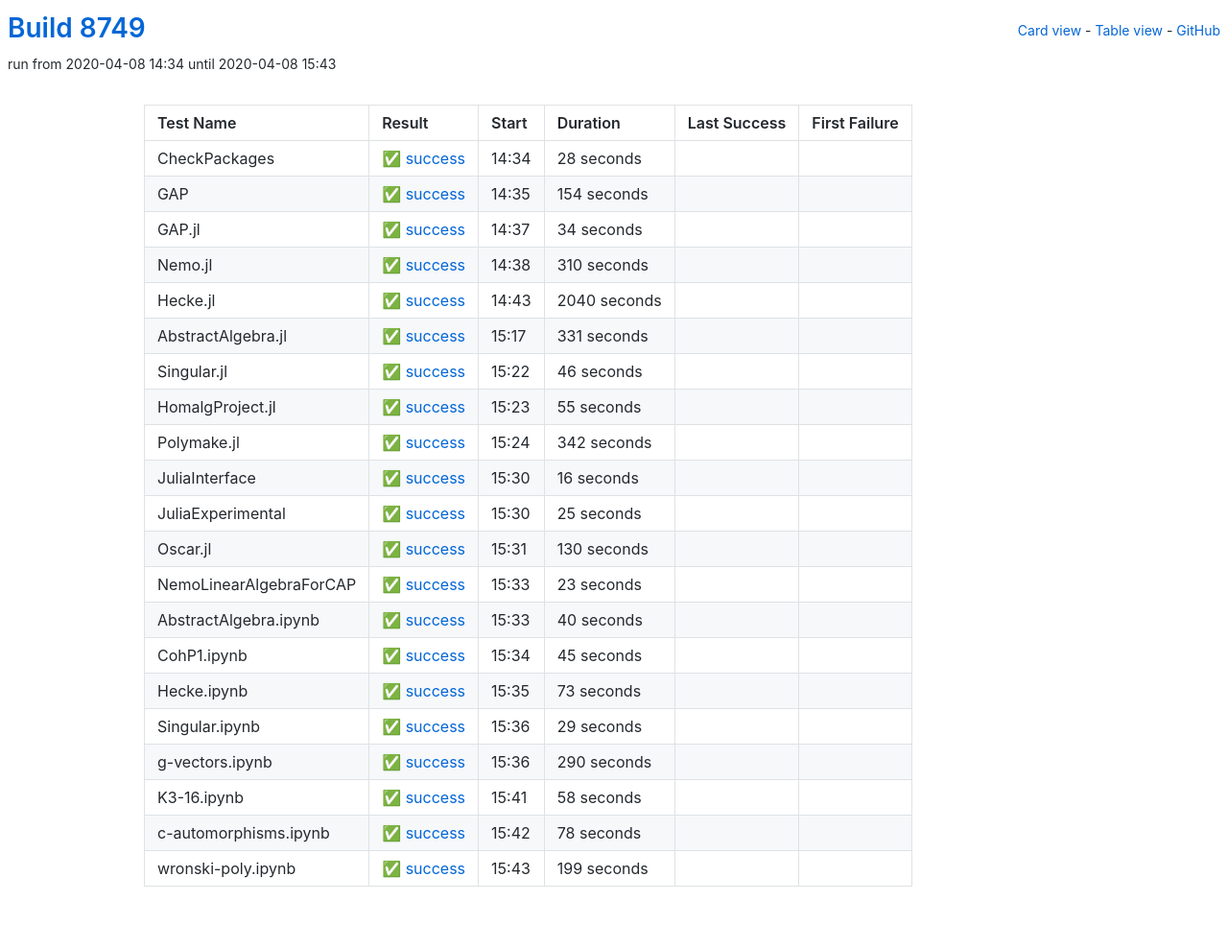
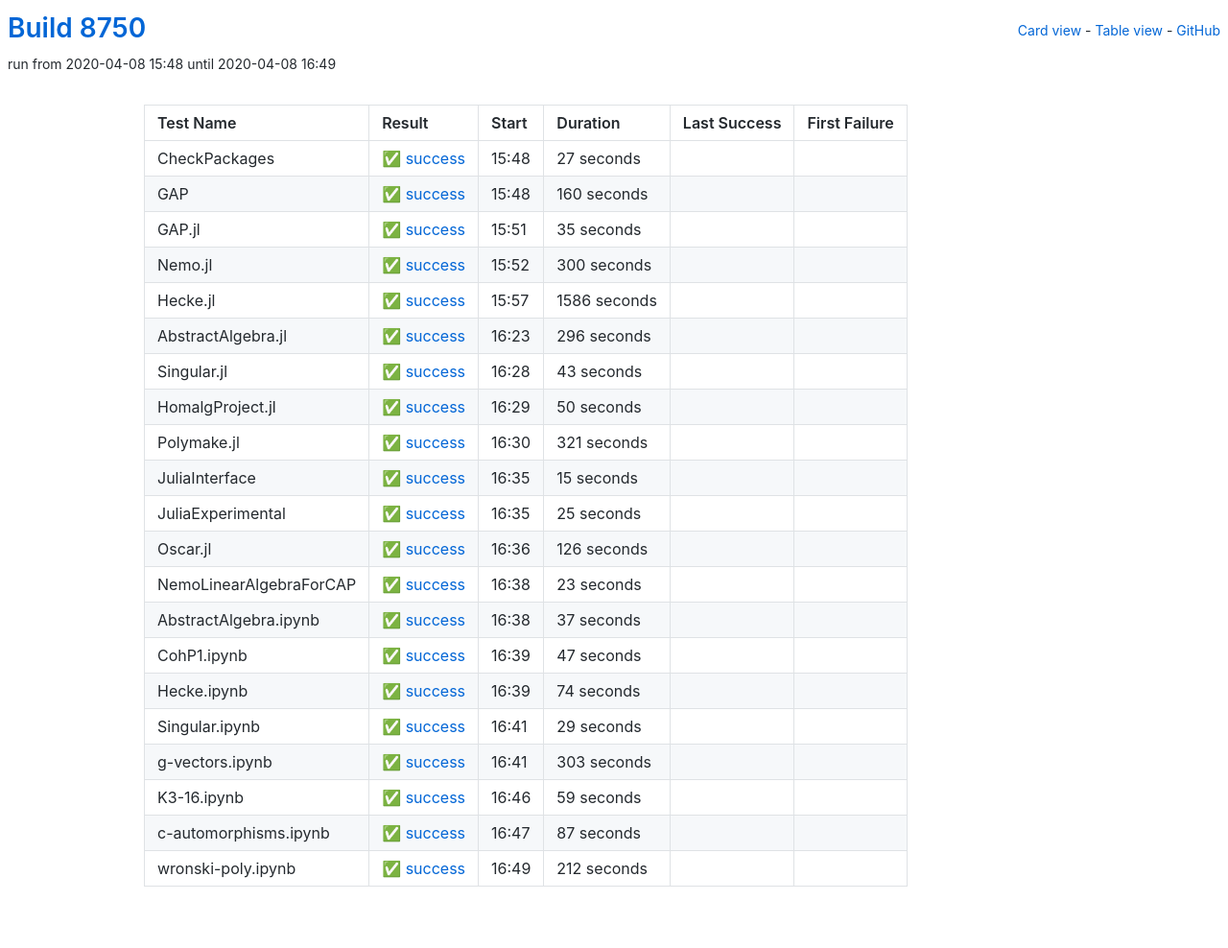
Before and after one commit to oscar-system/oscar-ci-status, a Jekyll site: the page built from table.html, in a window 1280 px wide. Shown: the whole page at 96% size. Built offline with Jekyll 4.4.1, drawn with Linux system fonts in a browser that asks for light colours.

Commit message:
Build 8750

```diff
--- a/_data/ci.yml
+++ b/_data/ci.yml
@@ -1,115 +1,115 @@
-build: 8749
-build_url: https://oscarci.mathematik.uni-kl.de/job/oscar/8749/
+build: 8750
+build_url: https://oscarci.mathematik.uni-kl.de/job/oscar/8750/
 job: oscar
 tests:
-- duration: 28
+- duration: 27
   exitcode: 0
   first_failure: false
   first_failure_url: null
   last_success: false
   last_success_url: null
-  log: https://oscarci.mathematik.uni-kl.de/job/oscar/8749/artifact/logs/build-8749/CheckPackages.log
+  log: https://oscarci.mathematik.uni-kl.de/job/oscar/8750/artifact/logs/build-8750/CheckPackages.log
   name: CheckPackages
-  start: 2020-04-08 14:34
+  start: 2020-04-08 15:48
   status: success
   success: true
-- duration: 154
+- duration: 160
   exitcode: 0
   first_failure: false
   first_failure_url: null
   last_success: false
   last_success_url: null
-  log: https://oscarci.mathematik.uni-kl.de/job/oscar/8749/artifact/logs/build-8749/GAP.log
+  log: https://oscarci.mathematik.uni-kl.de/job/oscar/8750/artifact/logs/build-8750/GAP.log
   name: GAP
-  start: 2020-04-08 14:35
+  start: 2020-04-08 15:48
   status: success
   success: true
-- duration: 34
+- duration: 35
   exitcode: 0
   first_failure: false
   first_failure_url: null
   last_success: false
   last_success_url: null
-  log: https://oscarci.mathematik.uni-kl.de/job/oscar/8749/artifact/logs/build-8749/GAP.jl.log
+  log: https://oscarci.mathematik.uni-kl.de/job/oscar/8750/artifact/logs/build-8750/GAP.jl.log
   name: GAP.jl
-  start: 2020-04-08 14:37
+  start: 2020-04-08 15:51
   status: success
   success: true
-- duration: 310
+- duration: 300
   exitcode: 0
   first_failure: false
   first_failure_url: null
   last_success: false
   last_success_url: null
-  log: https://oscarci.mathematik.uni-kl.de/job/oscar/8749/artifact/logs/build-8749/Nemo.jl.log
+  log: https://oscarci.mathematik.uni-kl.de/job/oscar/8750/artifact/logs/build-8750/Nemo.jl.log
   name: Nemo.jl
-  start: 2020-04-08 14:38
+  start: 2020-04-08 15:52
   status: success
   success: true
-- duration: 2040
+- duration: 1586
   exitcode: 0
   first_failure: false
   first_failure_url: null
   last_success: false
   last_success_url: null
-  log: https://oscarci.mathematik.uni-kl.de/job/oscar/8749/artifact/logs/build-8749/Hecke.jl.log
+  log: https://oscarci.mathematik.uni-kl.de/job/oscar/8750/artifact/logs/build-8750/Hecke.jl.log
   name: Hecke.jl
-  start: 2020-04-08 14:43
+  start: 2020-04-08 15:57
   status: success
   success: true
-- duration: 331
+- duration: 296
   exitcode: 0
   first_failure: false
   first_failure_url: null
   last_success: false
   last_success_url: null
-  log: https://oscarci.mathematik.uni-kl.de/job/oscar/8749/artifact/logs/build-8749/AbstractAlgebra.jl.log
+  log: https://oscarci.mathematik.uni-kl.de/job/oscar/8750/artifact/logs/build-8750/AbstractAlgebra.jl.log
   name: AbstractAlgebra.jl
-  start: 2020-04-08 15:17
+  start: 2020-04-08 16:23
   status: success
   success: true
-- duration: 46
+- duration: 43
   exitcode: 0
   first_failure: false
   first_failure_url: null
   last_success: false
   last_success_url: null
-  log: https://oscarci.mathematik.uni-kl.de/job/oscar/8749/artifact/logs/build-8749/Singular.jl.log
+  log: https://oscarci.mathematik.uni-kl.de/job/oscar/8750/artifact/logs/build-8750/Singular.jl.log
   name: Singular.jl
-  start: 2020-04-08 15:22
+  start: 2020-04-08 16:28
   status: success
   success: true
-- duration: 55
+- duration: 50
   exitcode: 0
   first_failure: false
   first_failure_url: null
   last_success: false
   last_success_url: null
-  log: https://oscarci.mathematik.uni-kl.de/job/oscar/8749/artifact/logs/build-8749/HomalgProject.jl.log
+  log: https://oscarci.mathematik.uni-kl.de/job/oscar/8750/artifact/logs/build-8750/HomalgProject.jl.log
   name: HomalgProject.jl
-  start: 2020-04-08 15:23
+  start: 2020-04-08 16:29
   status: success
   success: true
-- duration: 342
+- duration: 321
   exitcode: 0
   first_failure: false
   first_failure_url: null
   last_success: false
   last_success_url: null
-  log: https://oscarci.mathematik.uni-kl.de/job/oscar/8749/artifact/logs/build-8749/Polymake.jl.log
+  log: https://oscarci.mathematik.uni-kl.de/job/oscar/8750/artifact/logs/build-8750/Polymake.jl.log
   name: Polymake.jl
-  start: 2020-04-08 15:24
+  start: 2020-04-08 16:30
   status: success
   success: true
-- duration: 16
+- duration: 15
   exitcode: 0
   first_failure: false
   first_failure_url: null
   last_success: false
   last_success_url: null
-  log: https://oscarci.mathematik.uni-kl.de/job/oscar/8749/artifact/logs/build-8749/JuliaInterface.log
+  log: https://oscarci.mathematik.uni-kl.de/job/oscar/8750/artifact/logs/build-8750/JuliaInterface.log
   name: JuliaInterface
-  start: 2020-04-08 15:30
+  start: 2020-04-08 16:35
   status: success
   success: true
 - duration: 25
@@ -118,20 +118,20 @@ tests:
   first_failure_url: null
   last_success: false
   last_success_url: null
-  log: https://oscarci.mathematik.uni-kl.de/job/oscar/8749/artifact/logs/build-8749/JuliaExperimental.log
+  log: https://oscarci.mathematik.uni-kl.de/job/oscar/8750/artifact/logs/build-8750/JuliaExperimental.log
   name: JuliaExperimental
-  start: 2020-04-08 15:30
+  start: 2020-04-08 16:35
   status: success
   success: true
-- duration: 130
+- duration: 126
   exitcode: 0
   first_failure: false
   first_failure_url: null
   last_success: false
   last_success_url: null
-  log: https://oscarci.mathematik.uni-kl.de/job/oscar/8749/artifact/logs/build-8749/Oscar.jl.log
+  log: https://oscarci.mathematik.uni-kl.de/job/oscar/8750/artifact/logs/build-8750/Oscar.jl.log
   name: Oscar.jl
-  start: 2020-04-08 15:31
+  start: 2020-04-08 16:36
   status: success
   success: true
 - duration: 23
@@ -140,42 +140,42 @@ tests:
   first_failure_url: null
   last_success: false
   last_success_url: null
-  log: https://oscarci.mathematik.uni-kl.de/job/oscar/8749/artifact/logs/build-8749/NemoLinearAlgebraForCAP.log
+  log: https://oscarci.mathematik.uni-kl.de/job/oscar/8750/artifact/logs/build-8750/NemoLinearAlgebraForCAP.log
   name: NemoLinearAlgebraForCAP
-  start: 2020-04-08 15:33
+  start: 2020-04-08 16:38
   status: success
   success: true
-- duration: 40
+- duration: 37
   exitcode: 0
   first_failure: false
   first_failure_url: null
   last_success: false
   last_success_url: null
-  log: https://oscarci.mathematik.uni-kl.de/job/oscar/8749/artifact/logs/build-8749/AbstractAlgebra.ipynb.log
+  log: https://oscarci.mathematik.uni-kl.de/job/oscar/8750/artifact/logs/build-8750/AbstractAlgebra.ipynb.log
   name: AbstractAlgebra.ipynb
-  start: 2020-04-08 15:33
+  start: 2020-04-08 16:38
   status: success
   success: true
-- duration: 45
+- duration: 47
   exitcode: 0
   first_failure: false
   first_failure_url: null
   last_success: false
   last_success_url: null
-  log: https://oscarci.mathematik.uni-kl.de/job/oscar/8749/artifact/logs/build-8749/CohP1.ipynb.log
+  log: https://oscarci.mathematik.uni-kl.de/job/oscar/8750/artifact/logs/build-8750/CohP1.ipynb.log
   name: CohP1.ipynb
-  start: 2020-04-08 15:34
+  start: 2020-04-08 16:39
   status: success
   success: true
-- duration: 73
+- duration: 74
   exitcode: 0
   first_failure: false
   first_failure_url: null
   last_success: false
   last_success_url: null
-  log: https://oscarci.mathematik.uni-kl.de/job/oscar/8749/artifact/logs/build-8749/Hecke.ipynb.log
+  log: https://oscarci.mathematik.uni-kl.de/job/oscar/8750/artifact/logs/build-8750/Hecke.ipynb.log
   name: Hecke.ipynb
-  start: 2020-04-08 15:35
+  start: 2020-04-08 16:39
   status: success
   success: true
 - duration: 29
@@ -184,52 +184,52 @@ tests:
   first_failure_url: null
   last_success: false
   last_success_url: null
-  log: https://oscarci.mathematik.uni-kl.de/job/oscar/8749/artifact/logs/build-8749/Singular.ipynb.log
+  log: https://oscarci.mathematik.uni-kl.de/job/oscar/8750/artifact/logs/build-8750/Singular.ipynb.log
   name: Singular.ipynb
-  start: 2020-04-08 15:36
+  start: 2020-04-08 16:41
   status: success
   success: true
-- duration: 290
+- duration: 303
   exitcode: 0
   first_failure: false
   first_failure_url: null
   last_success: false
   last_success_url: null
-  log: https://oscarci.mathematik.uni-kl.de/job/oscar/8749/artifact/logs/build-8749/g-vectors.ipynb.log
+  log: https://oscarci.mathematik.uni-kl.de/job/oscar/8750/artifact/logs/build-8750/g-vectors.ipynb.log
   name: g-vectors.ipynb
-  start: 2020-04-08 15:36
+  start: 2020-04-08 16:41
   status: success
   success: true
-- duration: 58
+- duration: 59
   exitcode: 0
   first_failure: false
   first_failure_url: null
   last_success: false
   last_success_url: null
-  log: https://oscarci.mathematik.uni-kl.de/job/oscar/8749/artifact/logs/build-8749/K3-16.ipynb.log
+  log: https://oscarci.mathematik.uni-kl.de/job/oscar/8750/artifact/logs/build-8750/K3-16.ipynb.log
   name: K3-16.ipynb
-  start: 2020-04-08 15:41
+  start: 2020-04-08 16:46
   status: success
   success: true
-- duration: 78
+- duration: 87
   exitcode: 0
   first_failure: false
   first_failure_url: null
   last_success: false
   last_success_url: null
-  log: https://oscarci.mathematik.uni-kl.de/job/oscar/8749/artifact/logs/build-8749/c-automorphisms.ipynb.log
+  log: https://oscarci.mathematik.uni-kl.de/job/oscar/8750/artifact/logs/build-8750/c-automorphisms.ipynb.log
   name: c-automorphisms.ipynb
-  start: 2020-04-08 15:42
+  start: 2020-04-08 16:47
   status: success
   success: true
-- duration: 199
+- duration: 212
   exitcode: 0
   first_failure: false
   first_failure_url: null
   last_success: false
   last_success_url: null
-  log: https://oscarci.mathematik.uni-kl.de/job/oscar/8749/artifact/logs/build-8749/wronski-poly.ipynb.log
+  log: https://oscarci.mathematik.uni-kl.de/job/oscar/8750/artifact/logs/build-8750/wronski-poly.ipynb.log
   name: wronski-poly.ipynb
-  start: 2020-04-08 15:43
+  start: 2020-04-08 16:49
   status: success
   success: true
```
Also changed, not shown: README.md.
